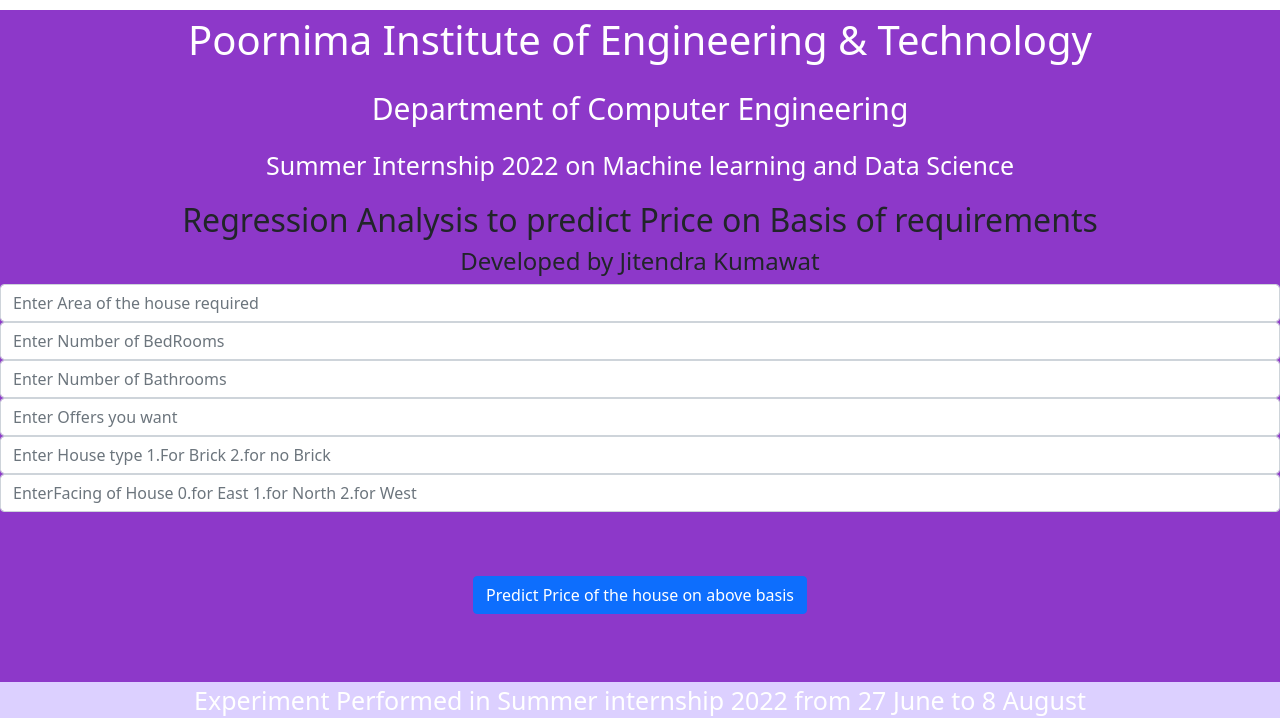
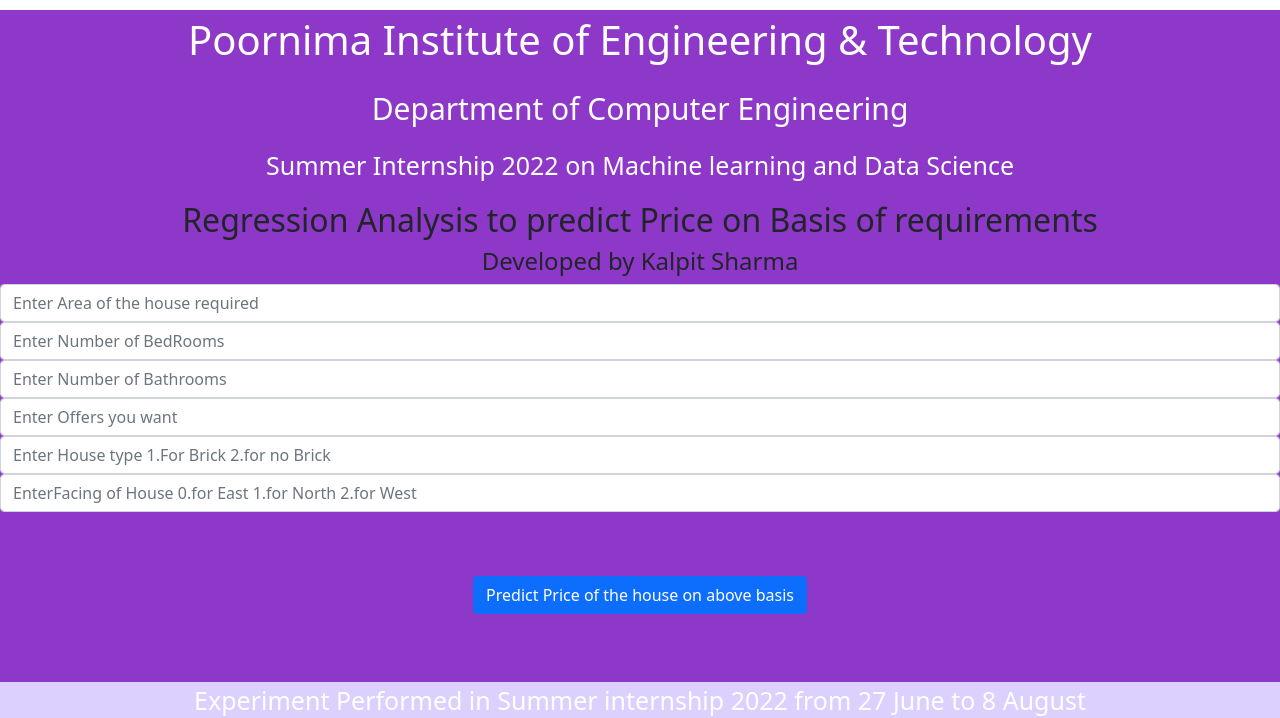
Before and after one commit to K7776/prediction-price-house, a Flask app: page / in a window 1280 px wide. Shown: the top 718 px of the page. Run offline with Flask 2, Linux system fonts and the light colour scheme; parts of the project's set-up code (start-up, migrations or seed data) failed here and were passed over.

Commit message:
Update index.html

```diff
--- a/templates/index.html
+++ b/templates/index.html
@@ -30,7 +30,7 @@
 
 <div class="login">
 <h2 >Regression Analysis to predict Price on Basis of requirements</h2>
-<h4>Developed by Jitendra Kumawat</h4>
+<h4>Developed by Kalpit Sharma</h4>
 <!-- Main Input For Receiving Query to our ML -->
 <form action="{{ url_for('predict')}}"method="get">
 <div class="form-floating mb-3">
```
